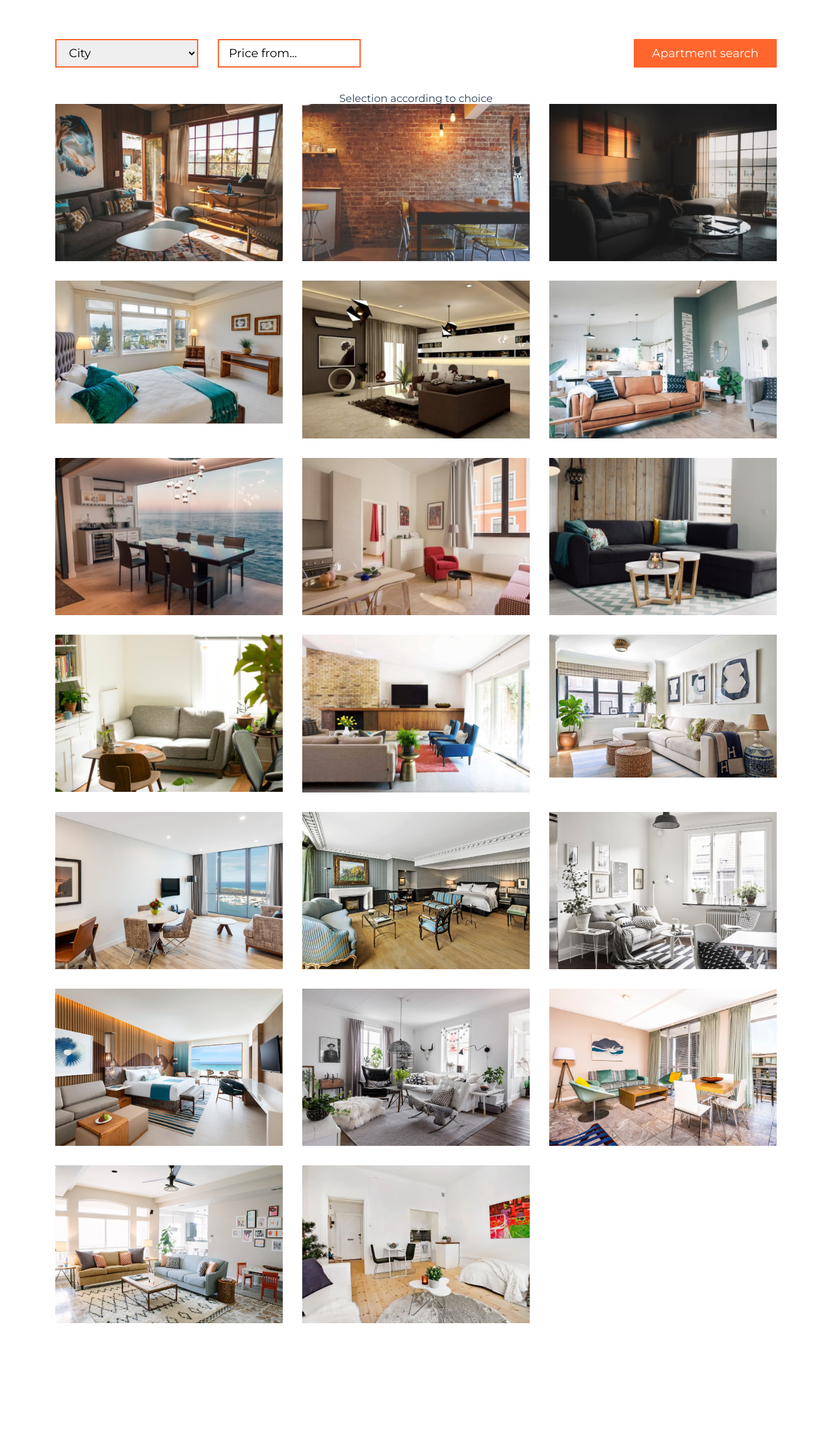
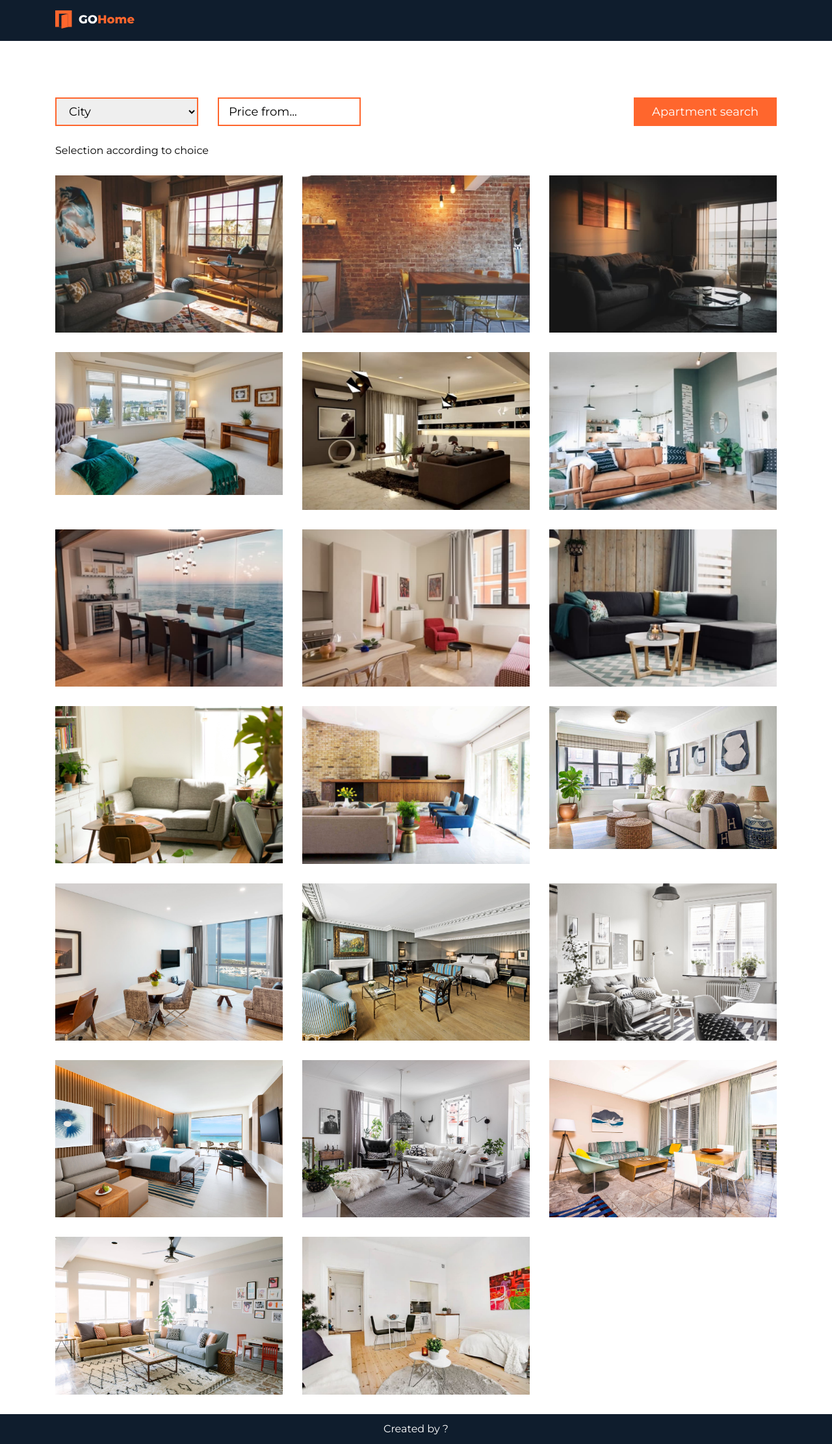
Before and after one commit to Andrey1914/apartment-searcher, a Vue app: page / in a window 1280 px wide. Shown: the whole page at 65% size. Before the commit the page ends 2037 px from the top, so only its background shows below. Built offline with nearby package versions, Linux system fonts and the light colour scheme.

Commit message:
created header and footer

```diff
--- a/src/App.vue
+++ b/src/App.vue
@@ -1,27 +1,30 @@
 <template>
+  <AppHeader />
+  <div class="content">
     <h2>{{ text }}</h2>
-  <!-- <CustomSelect :items="['name', 'label', 'salary']" /> -->
-  <!-- <CustomInput v-model="text" /> -->
     <Container>
       <ApartmentsFilterForm class="apartments-filter" @submit="logger" />
     </Container>
-
+    <Container>
       <ApartmentsList :items="apartments">
         <template v-slot:apartment="{ apartment }">
           <ApartmentsItem :key="apartment.id" :description="apartment.description" :rating="apartment.rating"
             :imgSrc="apartment.imgUrl" :price="apartment.price" @click="handleItemClick" />
         </template>
       </ApartmentsList>
+    </Container>
+  </div>
+  <AppFooter />
 </template>
 
 <script>
+import AppHeader from './components/Shared/Header.vue'
 import ApartmentsList from './components/Apartment/ApartmentsList.vue';
 import ApartmentsItem from './components/Apartment/ApartmentsItem.vue';
 import ApartmentsFilterForm from './components/Apartment/ApartmentsFilterForm.vue';
-// import CustomInput from './components/Shared/CustomInput.vue';
-// import CustomSelect from './components/Shared/CustomSelect.vue';
 import apartments from './components/Apartment/apartments';
 import Container from './components/Shared/Container.vue';
+import AppFooter from './components/Shared/Footer.vue';
 
 export default {
   name: 'App',
@@ -29,7 +32,9 @@ export default {
     ApartmentsList,
     ApartmentsItem,
     ApartmentsFilterForm,
-    Container
+    Container,
+    AppFooter,
+    AppHeader
   },
   data() {
     return {
@@ -51,12 +56,17 @@ export default {
   font-family: Montserrat, Helvetica, Arial, sans-serif;
   -webkit-font-smoothing: antialiased;
   -moz-osx-font-smoothing: grayscale;
-  text-align: center;
-  color: #2c3e50;
-  margin-top: 60px;
+  display: flex;
+  flex-direction: column;
+  min-height: 100vh;
 }
 
-.apartments-filter {
+.content {
+  flex-grow: 1;
+  padding-top: 120px;
+}
+
+/* .apartments-filter {
   margin-bottom: 40px;
-}
+} */
 </style>
--- a/src/assets/scss/variables.scss
+++ b/src/assets/scss/variables.scss
@@ -1 +1,2 @@
 $main-color: #ff662d;
+$secondary-color: #0f1d2d;
--- a/src/components/Apartment/ApartmentsFilterForm.vue
+++ b/src/components/Apartment/ApartmentsFilterForm.vue
@@ -43,6 +43,7 @@ export default {
 <style lang="scss" scoped>
 .form {
     display: flex;
+    padding: 30px 0;
 
     &__select {
         margin-right: 30px;
--- a/src/components/Apartment/ApartmentsList.vue
+++ b/src/components/Apartment/ApartmentsList.vue
@@ -31,5 +31,6 @@ export default {
     display: flex;
     flex-wrap: wrap;
     gap: 30px;
+    padding: 30px 0;
 }
 </style>
--- /dev/null
+++ b/src/components/Shared/Footer.vue
@@ -0,0 +1,26 @@
+<template>
+    <footer class="footer">
+        <p class="footer__text">Created by ?</p>
+    </footer>
+</template>
+
+<script>
+export default {
+    name: 'AppFooter',
+}
+</script>
+
+<style lang="scss" scoped>
+@import "../../assets/scss/variables.scss";
+
+.footer {
+    background: $secondary-color;
+    /* height: 30px; */
+    padding: 15px 0;
+
+    &__text {
+        text-align: center;
+        color: #fff;
+    }
+}
+</style>
--- /dev/null
+++ b/src/components/Shared/Header.vue
@@ -0,0 +1,33 @@
+<template>
+    <header class="header">
+        <Container>
+            <Logo />
+        </Container>
+    </header>
+</template>
+
+<script>
+import Container from './Container.vue';
+import Logo from './Logo.vue';
+export default {
+    name: 'AppHeader',
+    components: {
+        Container,
+        Logo
+    }
+}
+</script>
+
+<style lang="scss" scoped>
+@import "../../assets/scss/variables.scss";
+
+.header {
+    position: absolute;
+    top: 0;
+    left: 0;
+    width: 100%;
+    background: $secondary-color;
+    /* height: 30px; */
+    padding: 16px 0;
+}
+</style>
--- /dev/null
+++ b/src/components/Shared/Logo.vue
@@ -0,0 +1,11 @@
+<template>
+    <img src="../../assets/svg/logo.svg">
+</template>
+
+<script>
+export default {
+    name: 'AppLogo'
+}
+</script>
+
+<style lang="scss" scoped></style>
```
Also changed, not shown: src/assets/svg/logo.svg (added). Lines whose indentation alone changed are shown as unchanged.
